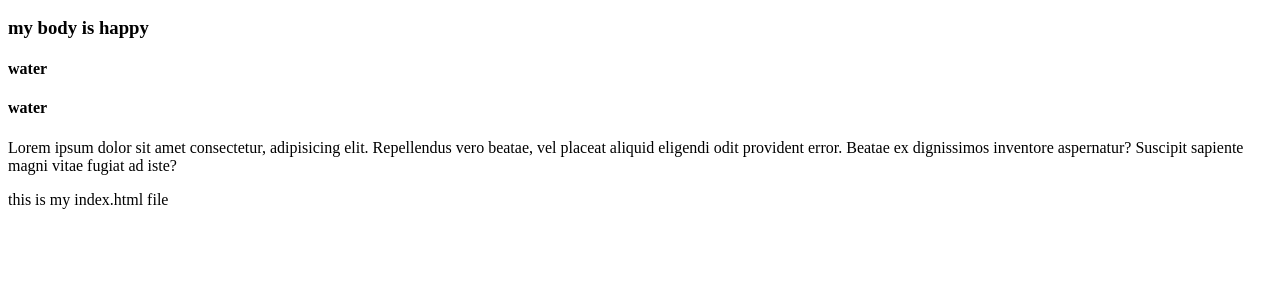
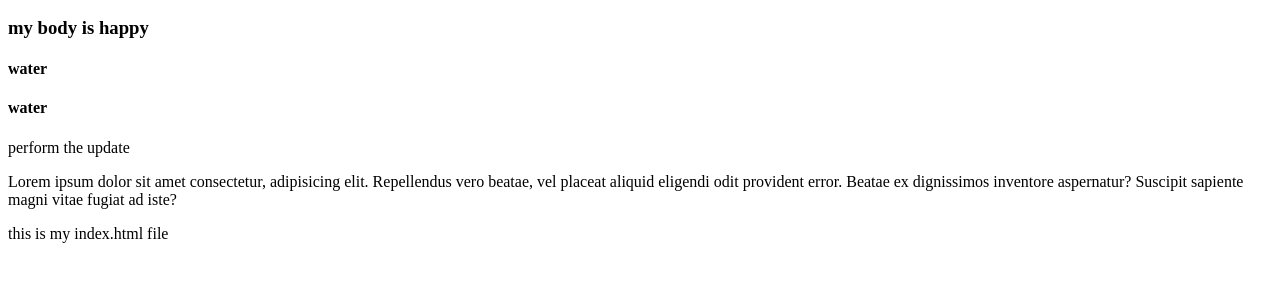
Before and after one commit to sriram8464/git_sessions, a plain HTML site: page index.html in a window 1280 px wide. Shown: the part 110-392 px from the top of the page. Drawn offline with Linux system fonts and the light colour scheme.

Commit message:
Update index.html

```diff
--- a/index.html
+++ b/index.html
@@ -9,6 +9,7 @@
     <h3>my body is happy</h3>
     <h4>water</h4>
     <h4>water</h4>
+    <p>perform the update</p>
 
     <p>Lorem ipsum dolor sit amet consectetur, adipisicing elit. Repellendus vero beatae, vel placeat aliquid eligendi odit provident error. Beatae ex dignissimos inventore aspernatur? Suscipit sapiente magni vitae fugiat ad iste?</p>
     <p>this is my index.html file</p>
```
